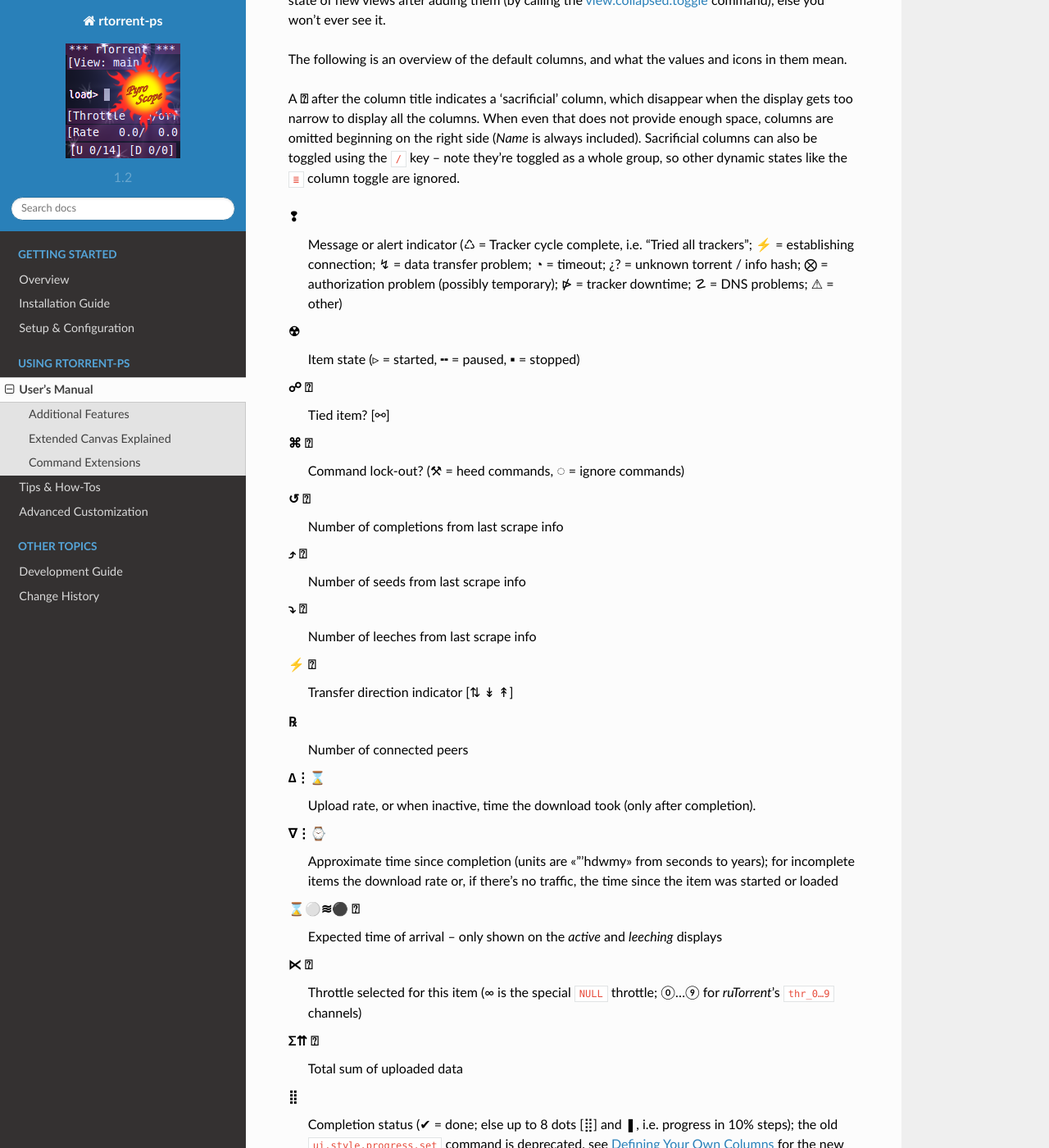
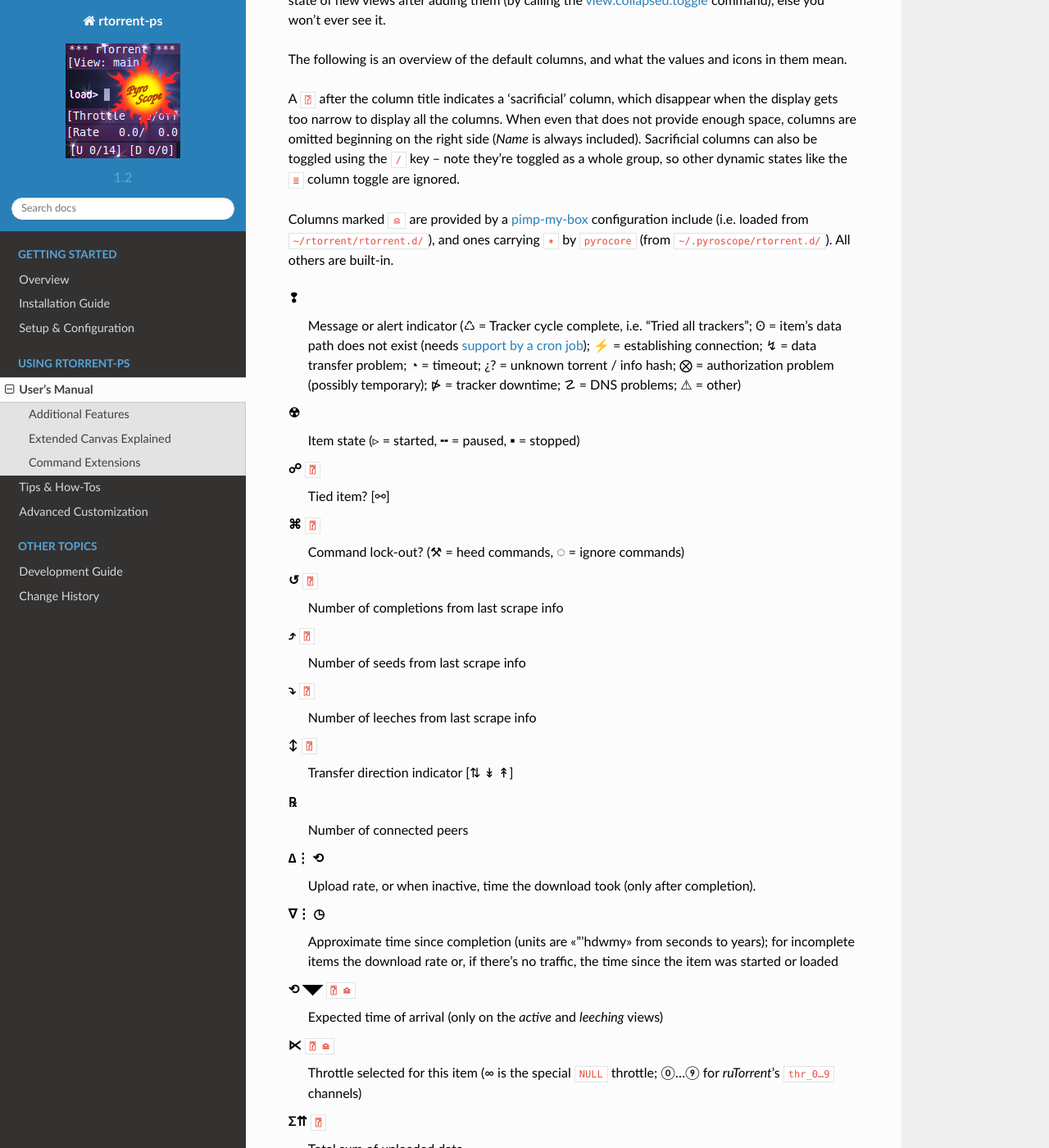
Before and after one commit to pyroscope/rtorrent-ps, a Sphinx documentation site: the page built from docs/manual.rst, in a window 1280 px wide and 1400 px high, scrolled down 2688 px. Shown: the whole window at 82% size. Built offline with Sphinx 7.4.7 and the Read the Docs theme 2.0.0, drawn with Linux system fonts in a browser that asks for light colours; some of the changed text lies outside the part shown.

Commit message:
docs: added missing canvas columns

```diff
--- a/docs/manual.rst
+++ b/docs/manual.rst
@@ -128,47 +128,54 @@
 
 The following is an overview of the default columns, and what the values and icons in them mean.
 
-A **⍰** after the column title indicates a ‘sacrificial’ column, which disappear when the display
+A ``⍰`` after the column title indicates a ‘sacrificial’ column, which disappear when the display
 gets too narrow to display all the columns. When even that does not provide enough space,
 columns are omitted beginning on the right side (*Name* is always included).
 Sacrificial columns can also be toggled using the ``/`` key
 – note they're toggled as a whole group,
 so other dynamic states like the ``≣`` column toggle are ignored.
 
+Columns marked ``⪮`` are provided by a `pimp-my-box`_ configuration include
+(i.e. loaded from ``~/rtorrent/rtorrent.d/``),
+and ones carrying ``✶`` by ``pyrocore`` (from ``~/.pyroscope/rtorrent.d/``).
+All others are built-in.
+
+
 ❢
     Message or alert indicator (♺ = Tracker cycle complete,
-    i.e. "Tried all trackers"; ⚡ = establishing connection;
+    i.e. "Tried all trackers"; ʘ = item's data path does not exist
+    (needs `support by a cron job`_); ⚡ = establishing connection;
     ↯ = data transfer problem; ◔ = timeout; ¿? = unknown torrent /
     info hash; ⨂ = authorization problem (possibly temporary); ⋫ = tracker
     downtime; ☡ = DNS problems; ⚠ = other)
 ☢
     Item state (▹ = started, ╍ = paused, ▪ = stopped)
-☍    **⍰**
+☍    ``⍰``
     Tied item? [⚯]
-⌘    **⍰**
+⌘    ``⍰``
     Command lock-out? (⚒ = heed commands, ◌ = ignore commands)
-↺   **⍰**
+↺   ``⍰``
     Number of completions from last scrape info
-⤴     **⍰**
+⤴     ``⍰``
     Number of seeds from last scrape info
-⤵     **⍰**
+⤵     ``⍰``
     Number of leeches from last scrape info
-⚡    **⍰**
+↕   ``⍰``
     Transfer direction indicator [⇅ ↡ ↟]
 ℞
     Number of connected peers
-∆⋮⌛
+∆⋮ ⟲
     Upload rate, or when inactive, time the download took (only after completion).
-∇⋮⌚
+∇⋮ ◷
     Approximate time since completion (units are «”’hdwmy» from seconds to years);
     for incomplete items the download rate or, if there's no traffic,
     the time since the item was started or loaded
-⌛⚪≋⚫ **⍰**
-    Expected time of arrival – only shown on the *active* and *leeching* displays
-⋉   **⍰**
+⟲ ◥◤ ``⍰ ⪮``
+    Expected time of arrival (only on the *active* and *leeching* views)
+⋉   ``⍰ ⪮``
     Throttle selected for this item (∞ is the special ``NULL`` throttle; ⓪…⑨ for
     `ruTorrent`'s ``thr_0…9`` channels)
-Σ⇈  **⍰**
+Σ⇈  ``⍰``
     Total sum of uploaded data
 ⣿
     Completion status (✔ = done; else up to 8 dots [⣿] and ❚, i.e. progress in 10% steps);
@@ -180,10 +187,20 @@
     the old ``ui.style.ratio.set`` command is deprecated,
     see :ref:`add-custom-columns` for the new way to get
     a different set of number glyphs or an ASCII version
+☯ ‰ ``⍰ ✶``
+    Detailed ratio, in promille and as a number (only on the *ratio* view).
 ⛁
     Data size
-≣   **⍰**
-    Chunk size - this column can be toggled on / off using the ``_`` key
+≣   ``⍰ ⪮``
+    Chunk size – this column can be toggled on / off using the ``_`` key
+◷ ↑↓ ``✶``
+    Time of last data transfer (only on the *last_xfer* view).
+◷ ↺⤴⤵ ``✶``
+    Time of last tracker scrape (only on the *trackers* view).
+Domain ``⍰ ✶``
+    15 characters of the unmapped tracker domain name (only on the *trackers* view).
+◷ ℞ ``✶``
+    Time a peer was last connected, or the number of peers connected right now (only on the *indemand* view).
 ✰
     Priority (✖ = off, ⇣ = low, nothing for normal, ⇡ = high)
 ⚑
@@ -196,6 +213,7 @@
     or else the first one altogether – note that you can define nicer
     aliases using the `trackers.alias.set_key`_ command in your configuration
 
+
 For the various time displays to work, you need
 the `pyrocore` `standard configuration for rtorrent.rc`_.
 
@@ -206,6 +224,7 @@
 
 .. _`standard configuration for rtorrent.rc`: https://pyrocore.readthedocs.io/en/latest/setup.html#extending-your-rtorrent-rc
 .. _`Tracker Auto-Scraping`: https://github.com/pyroscope/pyrocore/blob/master/src/pyrocore/data/config/rtorrent.d/auto-scrape.rc#L1
+.. _`support by a cron job`: https://github.com/pyroscope/pimp-my-box/commit/ee96e5074412e3e010bf6cf1906639634b081cce#diff-28aed99001b37b5d394978a621f41987
 
 
 .. _commands:
```
